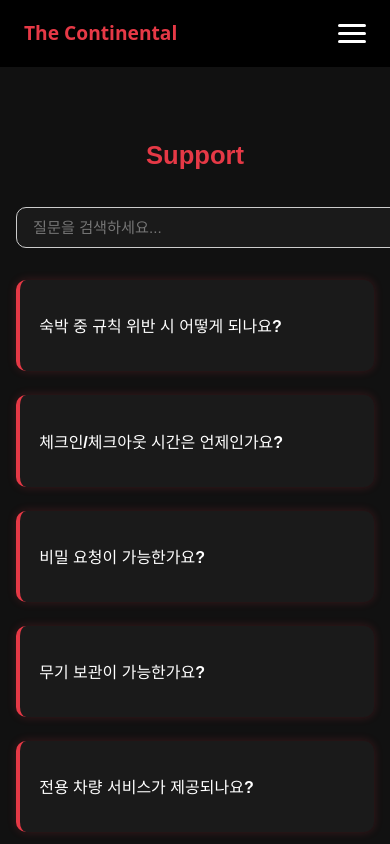
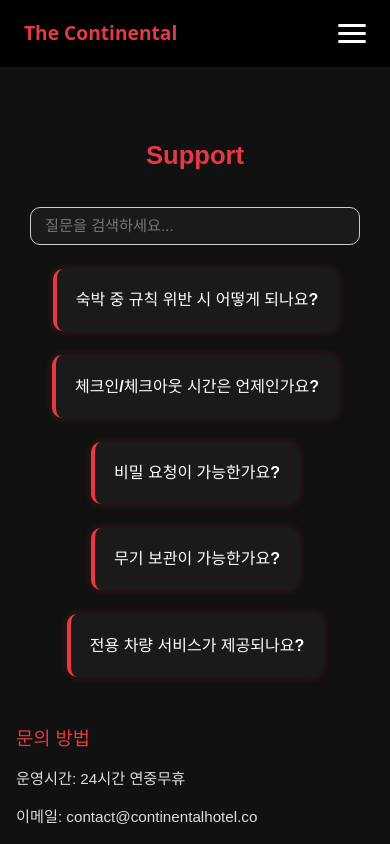
Before and after one commit to KIMRAHUI/johnwick-continental, a React (Vite) app: page /support in a window 390 px wide. Shown: the top 844 px of the page. Built offline with nearby package versions, Linux system fonts and the light colour scheme.

Commit message:
📱 모바일에서 질문 검색창 너비 300px로 줄여 UI 개선

```diff
--- a/src/pages/Support.css
+++ b/src/pages/Support.css
@@ -5,7 +5,7 @@
   width: 100%;
   box-sizing: border-box;
   max-width: 1920px;
-   min-height: 100vh;
+  min-height: 100vh;
   margin: 0 auto;
   font-family: 'Pretendard', sans-serif;
 }
@@ -20,7 +20,7 @@
 /* 검색창 */
 .faq-search {
   width: 100%;
-  max-width: 480px;
+  max-width: 400px;
   padding: 0.8rem 1rem;
   margin: 0 auto 2rem;
   border: 1px solid #ccc;
@@ -32,39 +32,75 @@
 }
 
 .faq-section {
-  display: flex;
-  flex-direction: column;
+  display: grid;
+  grid-template-columns: repeat(3, 1fr);
   gap: 1.5rem;
+  justify-items: center;
   margin-bottom: 3rem;
 }
 
+/* 각 질문/답변 그룹 */
+.faq-group {
+  width: 100%;
+  max-width: 350px;
+}
+
+/* 질문 카드 */
 .faq-card {
   background-color: #1a1a1a;
-  padding: 1.5rem;
+  padding: 1.2rem 1.4rem;
   border-left: 4px solid #e63946;
   border-radius: 10px;
   box-shadow: 0 0 10px rgba(230, 57, 70, 0.2);
   cursor: pointer;
-  transition: all 0.3s ease;
+  transition: background 0.3s ease;
 }
 
-.faq-card.open {
+.faq-card:hover {
   background-color: #222;
-  box-shadow: 0 0 12px rgba(255, 100, 100, 0.3);
 }
 
 .faq-card h3 {
-  margin-bottom: 0.8rem;
-  font-size: 1.2rem;
+  font-size: 1.05rem;
   color: #fff;
+  margin: 0;
 }
 
-.faq-card p {
-  margin: 0;
-  color: #ccc;
-  line-height: 1.6;
+/* 답변 아코디언 */
+.faq-answer-wrapper {
+  max-height: 0;
+  overflow: hidden;
+  opacity: 0;
+  transform: translateY(-6px);
+  transition:
+    max-height 0.4s ease,
+    opacity 0.3s ease,
+    transform 0.3s ease;
+  padding: 0;
+  margin-top: 0;
 }
 
+.faq-answer-wrapper.open {
+  max-height: 300px;
+  opacity: 1;
+  transform: translateY(0);
+  margin-top: 0.5rem;
+  padding: 0.8rem 1rem;
+}
+
+.faq-answer-wrapper p {
+  background-color: #1c1c1c;
+  border-left: 3px solid #e63946;
+  padding: 0.8rem 1rem;
+  margin: 0;
+  border-radius: 6px;
+  color: #ccc;
+  font-size: 0.96rem;
+  line-height: 1.6;
+  box-shadow: inset 0 0 4px rgba(255, 0, 0, 0.15);
+}
+
+/* 문의 안내 */
 .contact-section h3 {
   color: #e63946;
   margin-bottom: 0.8rem;
@@ -76,6 +112,7 @@
   line-height: 1.5;
 }
 
+/* 문의 내용 입력창 */
 .contact-form textarea {
   width: 100%;
   max-width: 480px;
@@ -87,40 +124,52 @@
   font-size: 1rem;
   resize: vertical;
   display: block;
-  margin: 0 auto;
+  margin: 1rem auto;
   box-sizing: border-box;
 }
 
-
-
+/* 모바일 반응형 */
 @media (max-width: 768px) {
   .support-page {
     padding: 3rem 1rem;
+  }
+
+  .faq-section {
+    grid-template-columns: 1fr;
+    justify-items: center;
+  }
+
+  .support-page h2 {
+    font-size: 1.6rem;
+  }
+
+  .faq-group {
+    max-width: 250px;
   }
 
   .faq-card {
     padding: 1.2rem;
   }
 
-  .support-page h2 {
-    font-size: 1.6rem;
-  }
-
   .faq-card h3 {
     font-size: 1rem;
   }
 
-  .faq-card p,
+  .faq-answer-wrapper p,
   .contact-section p {
     font-size: 0.95rem;
   }
 
   .faq-search {
-    font-size: 0.95rem;
-    padding: 0.7rem 1rem;
-  }
+  max-width: 300px;
+  font-size: 0.95rem;
+  padding: 0.6rem 0.9rem;
+  margin: 0 auto 1.5rem;
+}
+
 
   .contact-form textarea {
+    max-width: 90vw;
     padding: 0.8rem;
     font-size: 0.95rem;
   }
```
